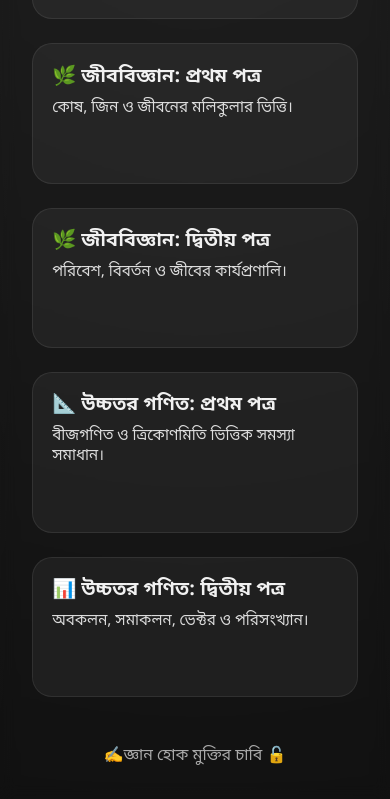
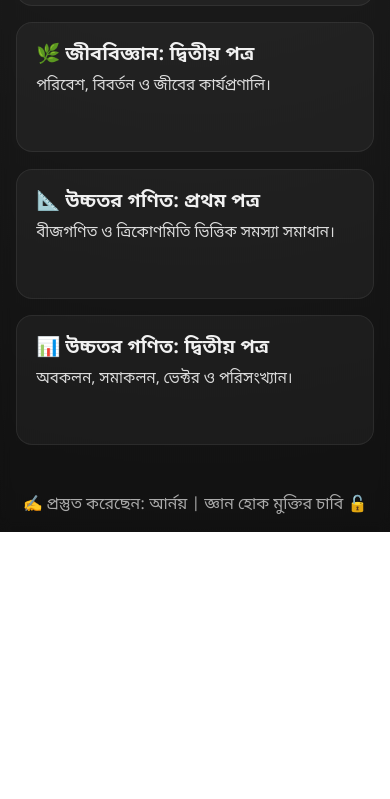
Before and after one commit to arnoy-joking/courseindexbp, a plain HTML site: page index.html in a window 390 px wide. Shown: the part 1146-1945 px from the top of the page. After the commit the page ends 1678 px from the top, so only its background shows below. Drawn offline with Linux system fonts and the light colour scheme.

Commit message:
Update index.html

```diff
--- a/index.html
+++ b/index.html
@@ -16,12 +16,15 @@
     body {
   background: radial-gradient(circle, #1e1e1e, #111);
   color: #e0e0e0;
-      padding: 2rem;
+  padding: 1rem;
   min-height: 100vh;
   display: flex;
   flex-direction: column;
   align-items: center;
-      backdrop-filter: blur(8px);
+  backdrop-filter: blur(6px);
+  -webkit-backdrop-filter: blur(6px);
+  overflow-x: hidden;
+  scroll-behavior: smooth;
 }
 
     h1 {
@@ -45,16 +48,18 @@
     }
 
     .card {
-      background: rgba(255, 255, 255, 0.05);
-      border-radius: 20px;
-      padding: 1.5rem;
-      transition: 0.3s ease-in-out;
-      backdrop-filter: blur(8px);
-      border: 1px solid rgba(255, 255, 255, 0.08);
+  background: rgba(255, 255, 255, 0.04);
+  border-radius: 16px;
+  padding: 1rem;
+  transition: transform 0.2s ease, box-shadow 0.2s ease;
+  backdrop-filter: blur(6px);
+  -webkit-backdrop-filter: blur(6px);
+  border: 1px solid rgba(255, 255, 255, 0.07);
   position: relative;
   overflow: hidden;
   color: #f1f1f1;
   text-decoration: none;
+  will-change: transform;
 }
 
     .card:hover {
@@ -77,15 +82,16 @@
   margin-top: 1rem;
   font-size: 0.85rem;
   opacity: 0;
-  transition: all 0.4s ease;
+  transition: opacity 0.3s ease;
   color: #cde0f3;
   font-style: italic;
-  background: rgba(255, 255, 255, 0.07);
+  background: rgba(255, 255, 255, 0.05);
   padding: 6px 10px;
   border-radius: 12px;
-  backdrop-filter: blur(4px);
+  backdrop-filter: blur(3px);
+  display: inline-block;
   max-width: 100%;
-  display: inline-block;
+  pointer-events: none;
 }
 
     .card:hover .quote {
@@ -101,8 +107,26 @@
 
     @media (max-width: 768px) {
   h1 {
-    font-size: 1.8rem;
+    font-size: 1.5rem;
+    padding: 0.8rem;
+  }
+  .grid {
+    grid-template-columns: 1fr;
+    gap: 1rem;
+  }
+  .card {
     padding: 1rem;
+  }
+  .card h2 {
+    font-size: 1.1rem;
+  }
+  .card p {
+    font-size: 0.95rem;
+  }
+  .quote {
+    font-size: 0.75rem;
+    margin-top: 0.5rem;
+  }
 }
   .grid {
     grid-template-columns: 1fr;
@@ -186,7 +210,7 @@
   </div>
 
   <footer>
-    ✍️জ্ঞান হোক মুক্তির চাবি 🔓
+    ✍️ প্রস্তুত করেছেন: আর্নয় | জ্ঞান হোক মুক্তির চাবি 🔓
   </footer>
 </body>
 </html>
```
Lines whose indentation alone changed are shown as unchanged.
